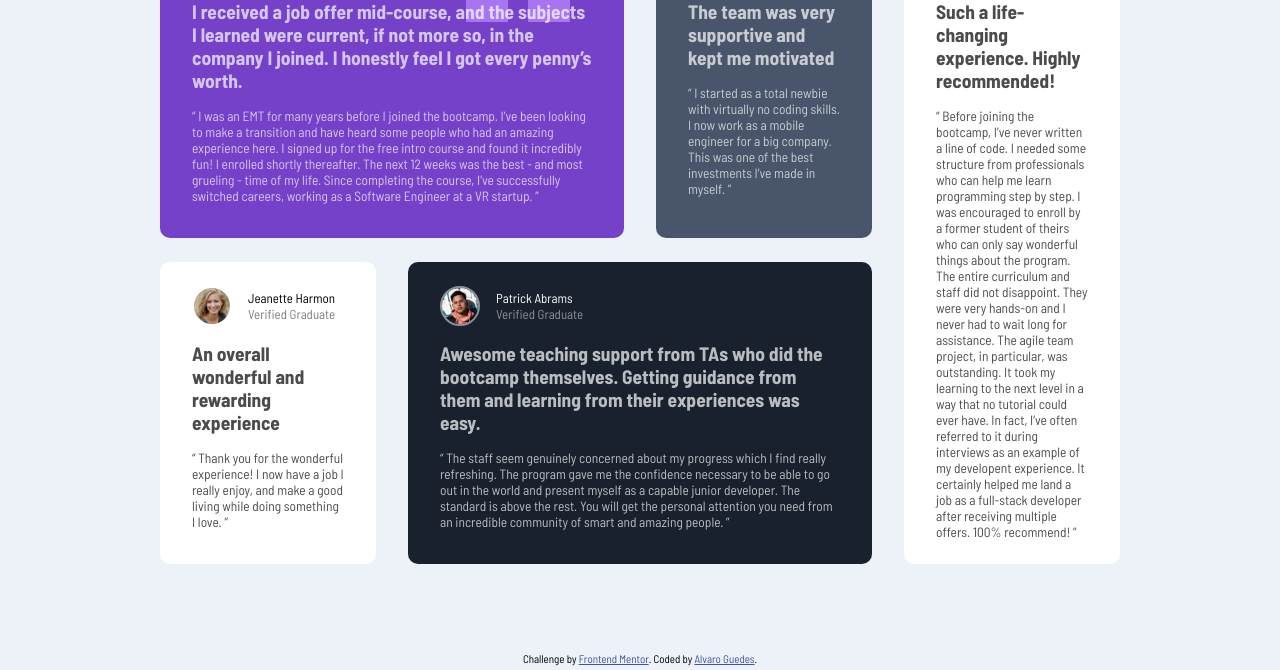
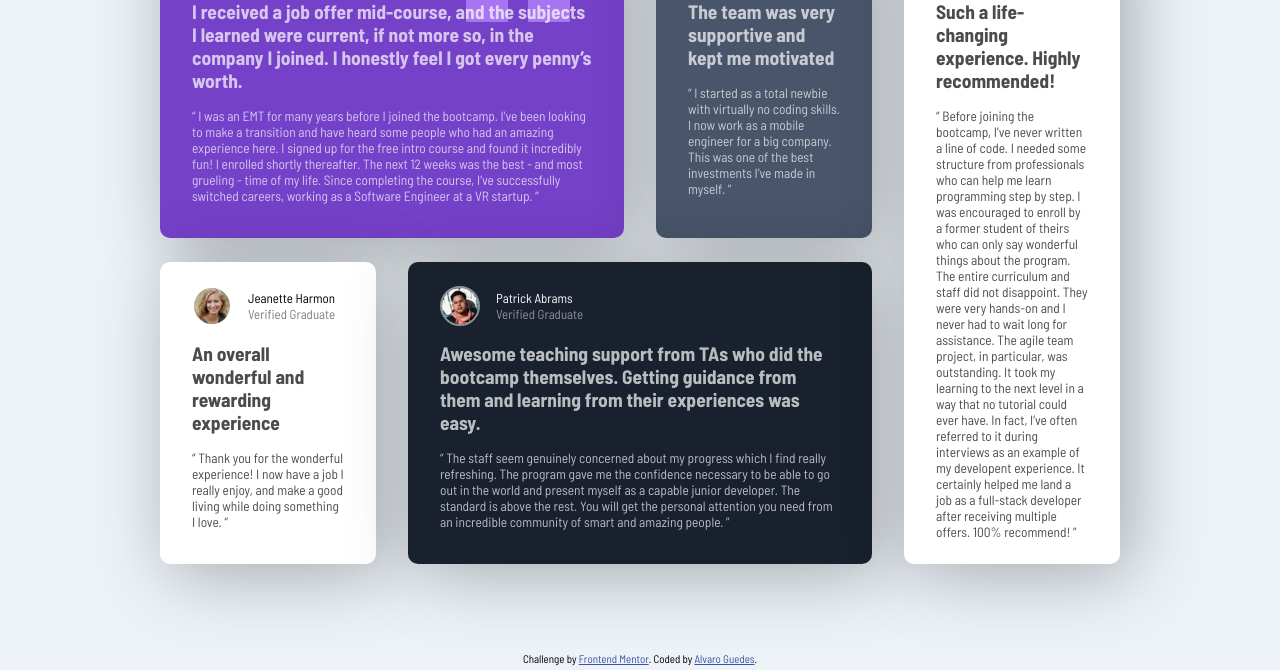
Before and after one commit to alvin-dev/Frontend-Mentor-Testimonials-grid-section, a plain HTML site: page index.html in a window 1280 px wide. Shown: the part 137-807 px from the top of the page. Drawn offline with Linux system fonts and the light colour scheme.

Commit message:
card shadows

```diff
--- a/css/style.css
+++ b/css/style.css
@@ -37,6 +37,7 @@ main{
 .card{
   border-radius: 10px;
   padding: 1.5rem 2rem;
+  box-shadow: 10px 10px 70px rgba(0, 0, 0, 0.3);
 }
 
 .header-card{
@@ -76,9 +77,7 @@ main{
   background-repeat: no-repeat;
   color: white;
   grid-area: daniel;
-
 }
-
 
 .jonathan{
   background-color: hsl(217, 19%, 35%);
```
